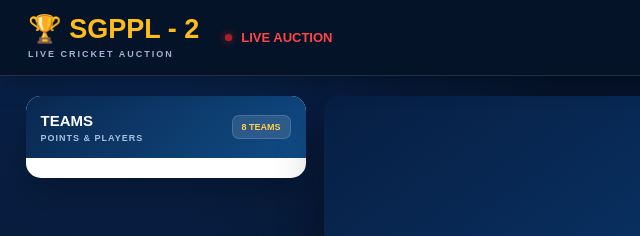
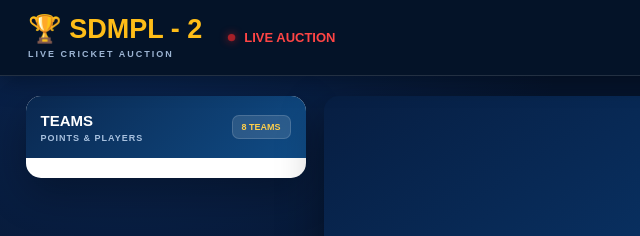
Before and after one commit to VenkateshRaoS/SGPPL-2, a website: page public/index.html in a window 1280 px wide. Shown: the top 236 px of the page, 0-640 px from the left. Drawn offline with nearby package versions, Linux system fonts and the light colour scheme; no server answers.

Commit message:
Update index.html

```diff
--- a/public/index.html
+++ b/public/index.html
@@ -15,7 +15,7 @@
     content="#06152e"
   >
 
-  <title>SGPPL-2 Live Cricket Auction</title>
+  <title>SDMPL-2 Live Cricket Auction</title>
 
 
   <!-- =====================================================
@@ -1361,7 +1361,7 @@
     <div class="brand">
 
       <div class="brand-title">
-        🏆 SGPPL - 2
+        🏆 SDMPL - 2
       </div>
 
       <div class="brand-subtitle">
```
